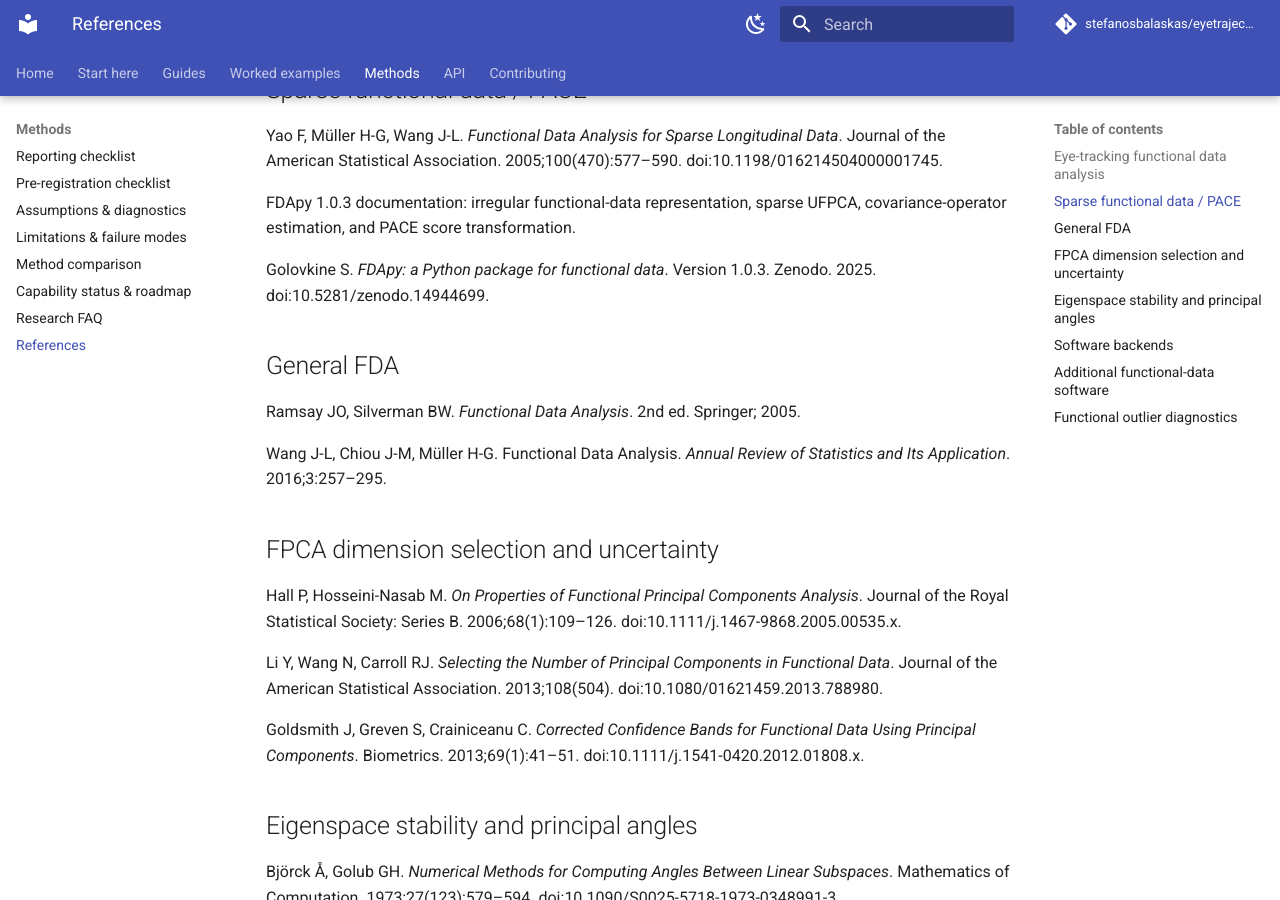
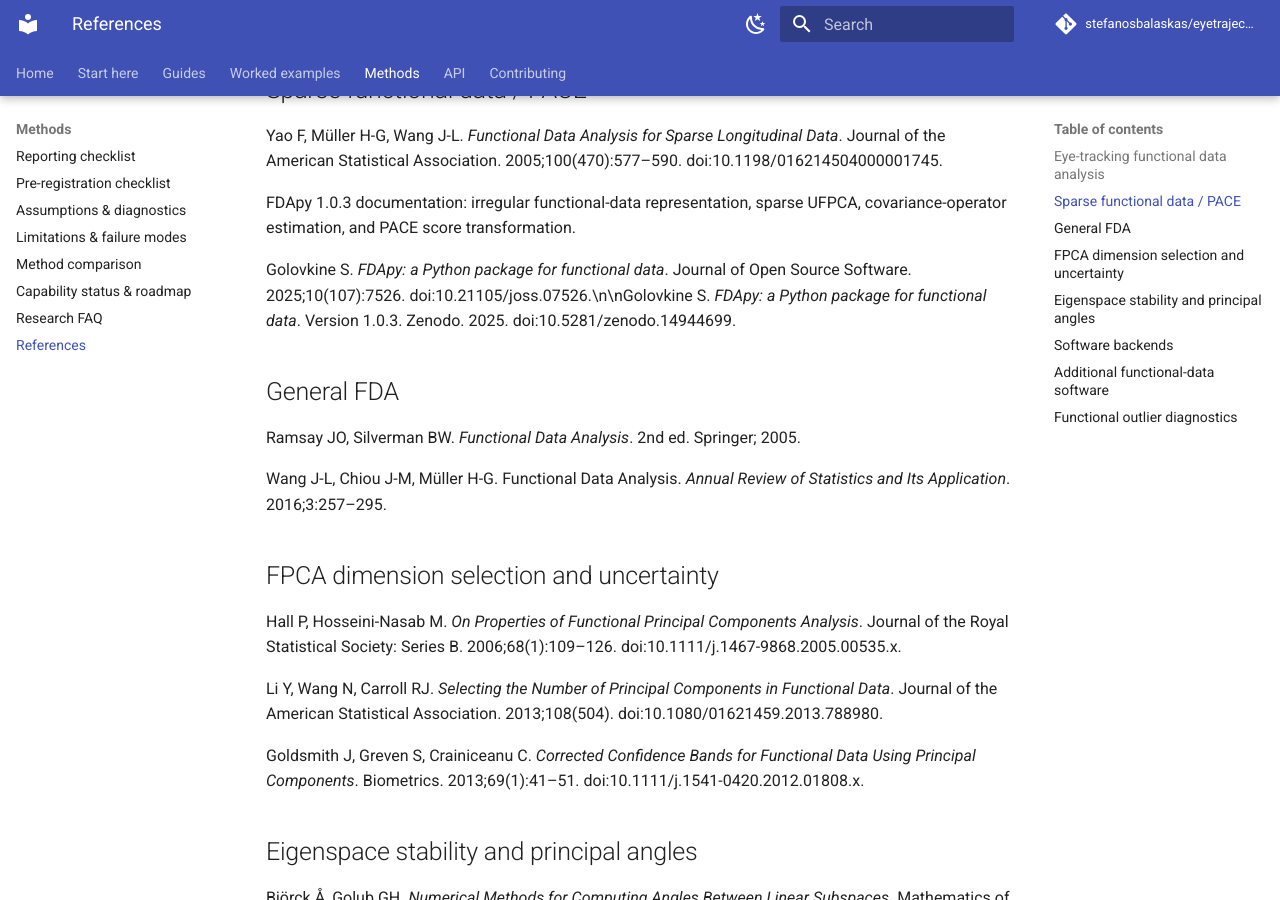
Before and after one commit to stefanosbalaskas/eyetrajectoriespy, an MkDocs documentation site: the page built from docs/methods/references.md, in a window 1280 px wide and 900 px high, scrolled down 431 px. Built offline with MkDocs 1.6.1 and Material for MkDocs 9.7.7, drawn with Linux system fonts in a browser that asks for light colours; comment, search, counter and statistics services are not loaded.

Commit message:
Add FDApy JOSS citation

```diff
--- a/docs/methods/references.md
+++ b/docs/methods/references.md
@@ -12,7 +12,7 @@
 
 FDApy 1.0.3 documentation: irregular functional-data representation, sparse UFPCA, covariance-operator estimation, and PACE score transformation.
 
-Golovkine S. *FDApy: a Python package for functional data*. Version 1.0.3. Zenodo. 2025. doi:10.5281/zenodo.14944699.
+Golovkine S. *FDApy: a Python package for functional data*. Journal of Open Source Software. 2025;10(107):7526. doi:10.21105/joss.07526.\n\nGolovkine S. *FDApy: a Python package for functional data*. Version 1.0.3. Zenodo. 2025. doi:10.5281/zenodo.14944699.
 
 ## General FDA
 
```
